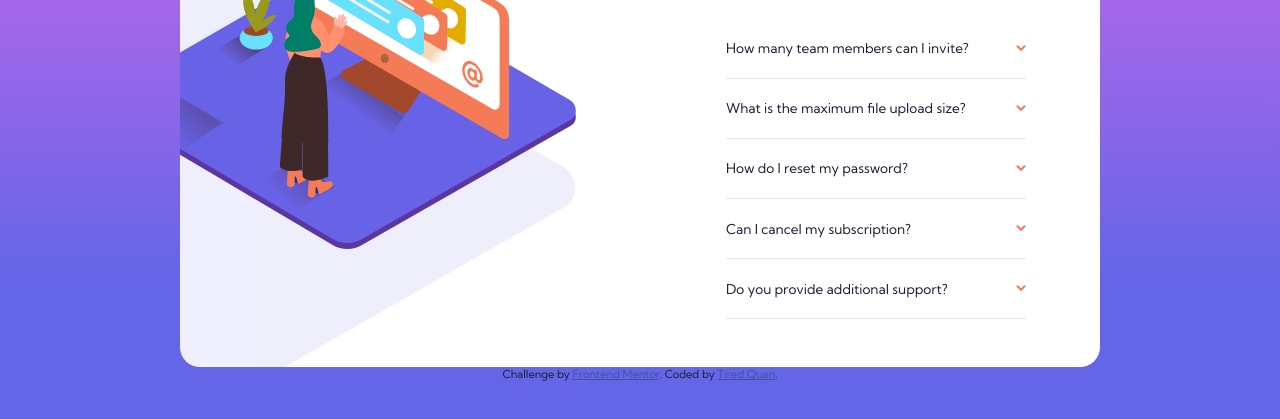
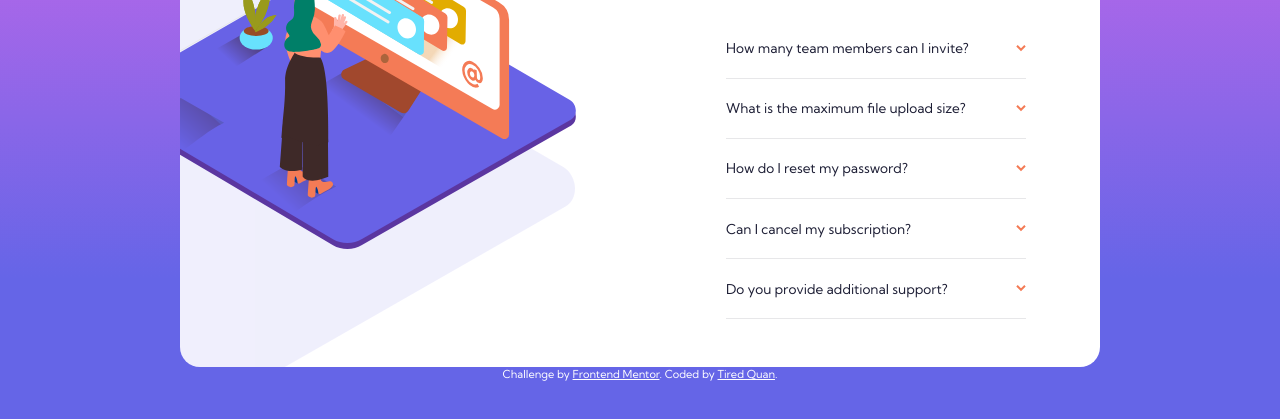
Before and after one commit to TiredQuan/faq-accordion-card-main, a plain HTML site: page index.html in a window 1280 px wide. Shown: the part 329-748 px from the top of the page. Drawn offline with Linux system fonts and the light colour scheme.

Commit message:
Update index.html

```diff
--- a/index.html
+++ b/index.html
@@ -56,9 +56,9 @@
     </div>
 
 </div>
-  <div class="attribution">
-    Challenge by <a href="https://www.frontendmentor.io?ref=challenge" target="_blank">Frontend Mentor</a>.
-    Coded by <a href="https://www.frontendmentor.io/profile/TiredQuan">Tired Quan</a>.
+  <div class="attribution" style="color: white;">
+    Challenge by <a style="color: white;" href="https://www.frontendmentor.io?ref=challenge" target="_blank">Frontend Mentor</a>.
+    Coded by <a style="color: white;" href="https://www.frontendmentor.io/profile/TiredQuan">Tired Quan</a>.
   </div>
   <script src="script.js"></script>
 </body>
```
